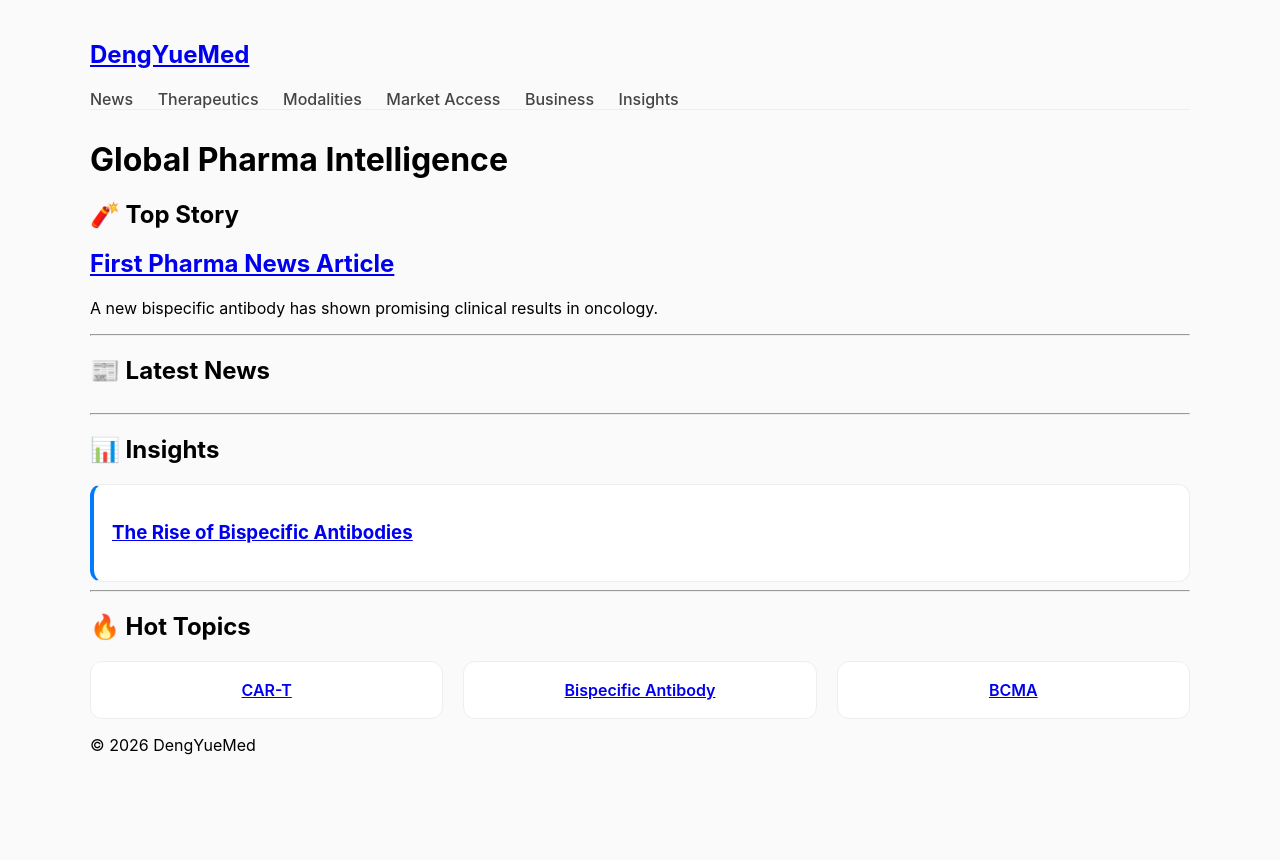
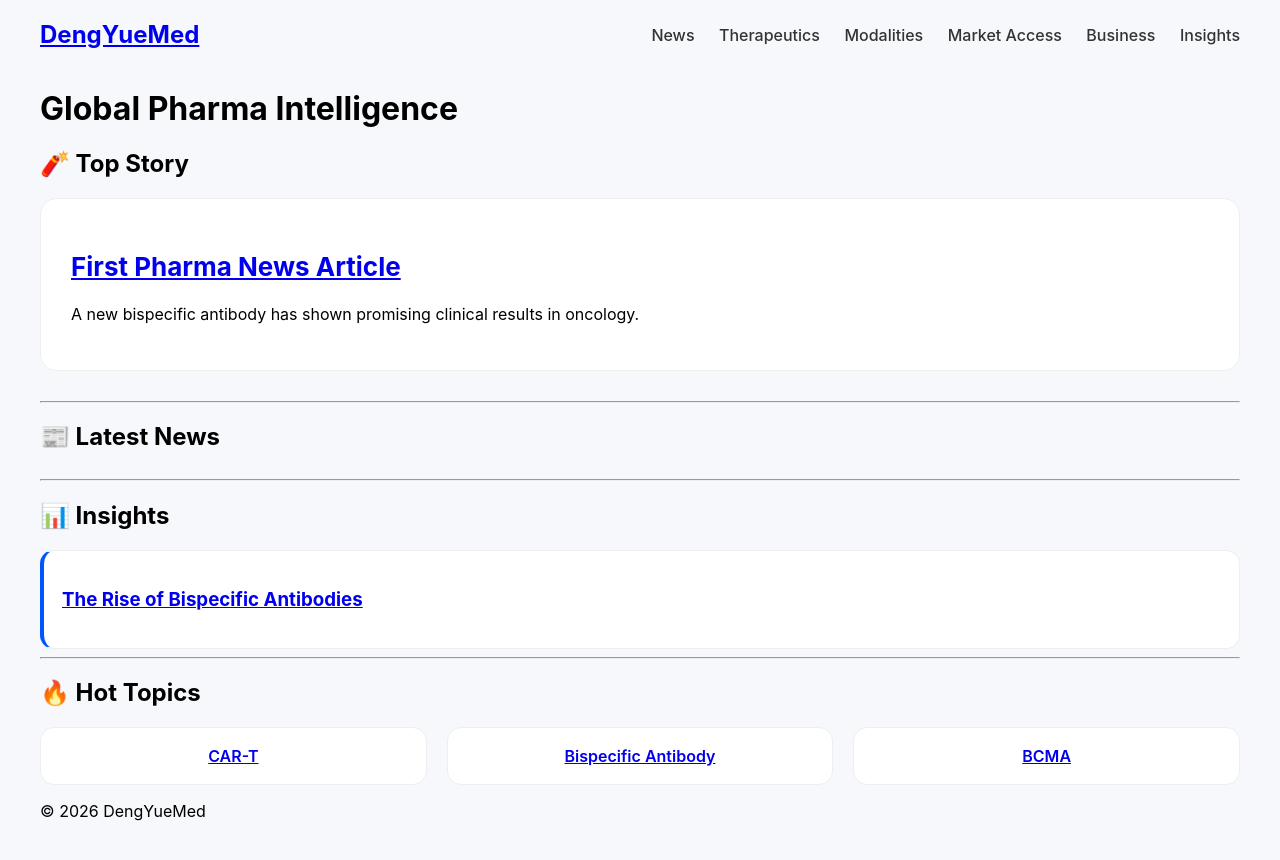
Before and after one commit to hkdengyue/hkdengyue, a Jekyll site: the page built from index.md, in a window 1280 px wide. Shown: the top 860 px of the page. Built offline with Jekyll 4.4.1, drawn with Linux system fonts in a browser that asks for light colours.

Commit message:
Update style.css

```diff
--- a/assets/style.css
+++ b/assets/style.css
@@ -1,29 +1,51 @@
 body {
   font-family: -apple-system, BlinkMacSystemFont, Arial;
-  max-width: 1100px;
+  max-width: 1200px;
   margin: auto;
   padding: 20px;
-  background: #fafafa;
+  background: #f6f8fb;
 }
 
 /* Header */
 header {
-  border-bottom: 1px solid #eee;
+  display: flex;
+  justify-content: space-between;
+  align-items: center;
+  margin-bottom: 40px;
+}
+
+header h2 {
+  margin: 0;
+}
+
+nav a {
+  margin-left: 20px;
+  text-decoration: none;
+  color: #333;
+  font-weight: 500;
+}
+
+/* Hero */
+.hero {
+  background: white;
+  padding: 30px;
+  border-radius: 16px;
+  border: 1px solid #eee;
   margin-bottom: 30px;
 }
 
-nav a {
-  margin-right: 20px;
-  text-decoration: none;
-  color: #444;
-  font-weight: 500;
+.hero h2 {
+  font-size: 26px;
 }
 
 /* Grid */
 .grid {
   display: grid;
-  grid-template-columns: repeat(auto-fit, minmax(250px, 1fr));
   gap: 20px;
+}
+
+.grid.news {
+  grid-template-columns: repeat(auto-fit, minmax(280px, 1fr));
 }
 
 .grid.small {
@@ -34,7 +56,7 @@ nav a {
 .card {
   background: white;
   padding: 18px;
-  border-radius: 12px;
+  border-radius: 14px;
   border: 1px solid #eee;
   transition: 0.2s;
 }
@@ -45,7 +67,7 @@ nav a {
 
 /* Highlight */
 .card.highlight {
-  border-left: 4px solid #007aff;
+  border-left: 4px solid #0055ff;
 }
 
 /* Links */
@@ -59,12 +81,3 @@ nav a {
   font-size: 12px;
   color: #888;
 }
-
-/* Tags */
-.tags span {
-  font-size: 11px;
-  background: #eee;
-  padding: 3px 6px;
-  margin-right: 5px;
-  border-radius: 4px;
-}
```
